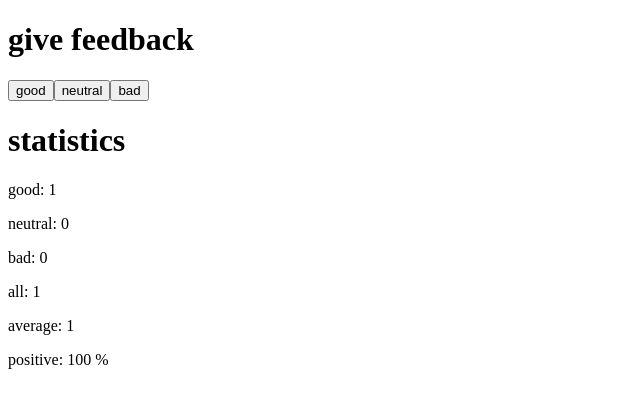
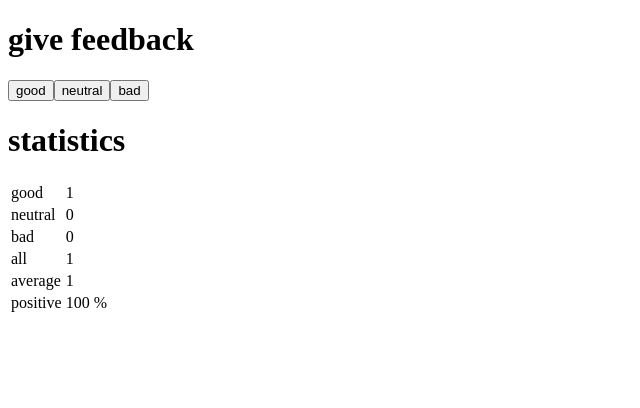
Before and after one commit to valentin-marquez/FullStackOpen2024, a React (Vite) app in the folder part1/unicafe/: page / in a window 1280 px wide. Both pictures are taken after a click on the button "good". Shown: the top 408 px of the page, without its empty margins (0-640 px from the left). Built offline with nearby package versions, Linux system fonts and the light colour scheme.

Commit message:
Exercise 1.11*: unicafe step 6

```diff
--- a/part1/unicafe/src/App.jsx
+++ b/part1/unicafe/src/App.jsx
@@ -1,8 +1,12 @@
 import { useState } from 'react'
 
-const StatisticLine = ({ text, value }) => {
+const StatisticLine = (props) => {
+  const { text, value } = props
   return (
-    <p>{text}: {value}</p>
+    <tr>
+      <td>{text}</td>
+      <td>{value}</td>
+    </tr>
   )
 }
 
@@ -10,15 +14,16 @@ const StatisticLine = ({ text, value }) => {
 const Statistics = (props) => {
   const { good, neutral, bad, all, average, positive } = props
   return (
-    <div>
+    <table>
+      <tbody>
         <StatisticLine text="good" value={good} />
         <StatisticLine text="neutral" value={neutral} />
         <StatisticLine text="bad" value={bad} />
         <StatisticLine text="all" value={all} />
         <StatisticLine text="average" value={average} />
         <StatisticLine text="positive" value={positive + ' %'} />
-
-    </div>
+      </tbody>
+    </table>
   )
 }
 
```
Lines whose indentation alone changed are shown as unchanged.
